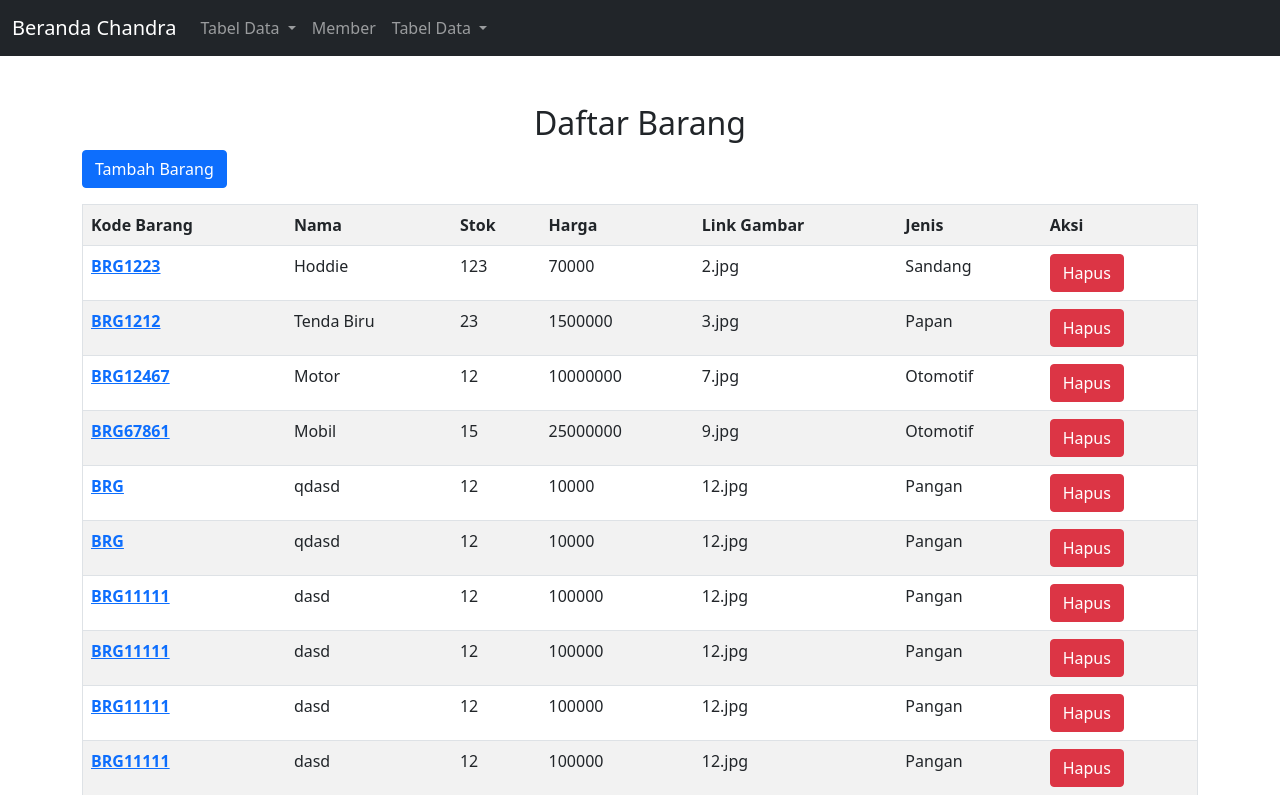
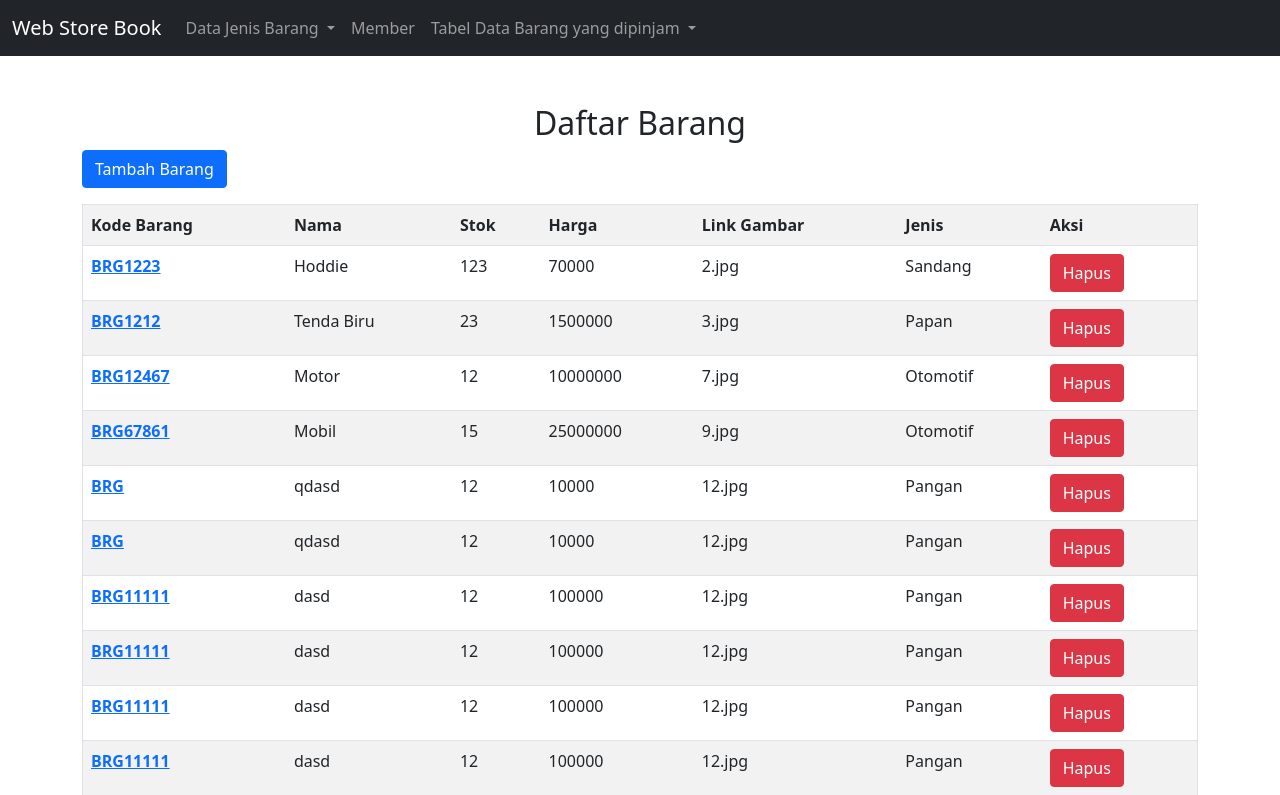
Before and after one commit to Chandraadew/UAS-FP, a Django app: page /Vbrg/ in a window 1280 px wide. Shown: the top 795 px of the page. Run offline with Django 3.2, Linux system fonts and the light colour scheme; data comes from the database, SQL or seed files in the repository; some libraries are stand-ins or nearby versions.

Commit message:
Update tampil_brg.html

```diff
--- a/kelas/templates/tampil_brg.html
+++ b/kelas/templates/tampil_brg.html
@@ -28,7 +28,7 @@
     <!-- navigasi -->
     <nav class="navbar navbar-expand-lg navbar-dark bg-dark">
       <div class="container-fluid">
-        <a class="navbar-brand" href="{% url 'index' %}">Beranda Chandra</a>
+        <a class="navbar-brand" href="{% url 'index' %}">Web Store Book</a>
         <button class="navbar-toggler" type="button" data-bs-toggle="collapse" data-bs-target="#navbarSupportedContent" aria-controls="navbarSupportedContent" aria-expanded="false" aria-label="Toggle navigation">
           <span class="navbar-toggler-icon"></span>
         </button>
@@ -39,7 +39,7 @@
 
             <li class="nav-item dropdown">
               <a class="nav-link dropdown-toggle" href="#" id="navbarDropdown" role="button" data-bs-toggle="dropdown" aria-expanded="false">
-                Tabel Data
+                Data Jenis Barang
               </a>
               <ul class="dropdown-menu" aria-labelledby="navbarDropdown">
                 <li><a class="dropdown-item" href="{% url 'Vbrg' %}">Tabel Barang</a></li>
@@ -51,7 +51,7 @@
             </li>
             <li class="nav-item dropdown">
               <a class="nav-link dropdown-toggle" href="#" id="navbarDropdown" role="button" data-bs-toggle="dropdown" aria-expanded="false">
-                Tabel Data
+                Tabel Data Barang yang dipinjam
               </a>
               <ul class="dropdown-menu" aria-labelledby="navbarDropdown">
                 <li><a class="dropdown-item" href="{% url 'pinjam' %}">Tabel Pinjam</a></li>
```
